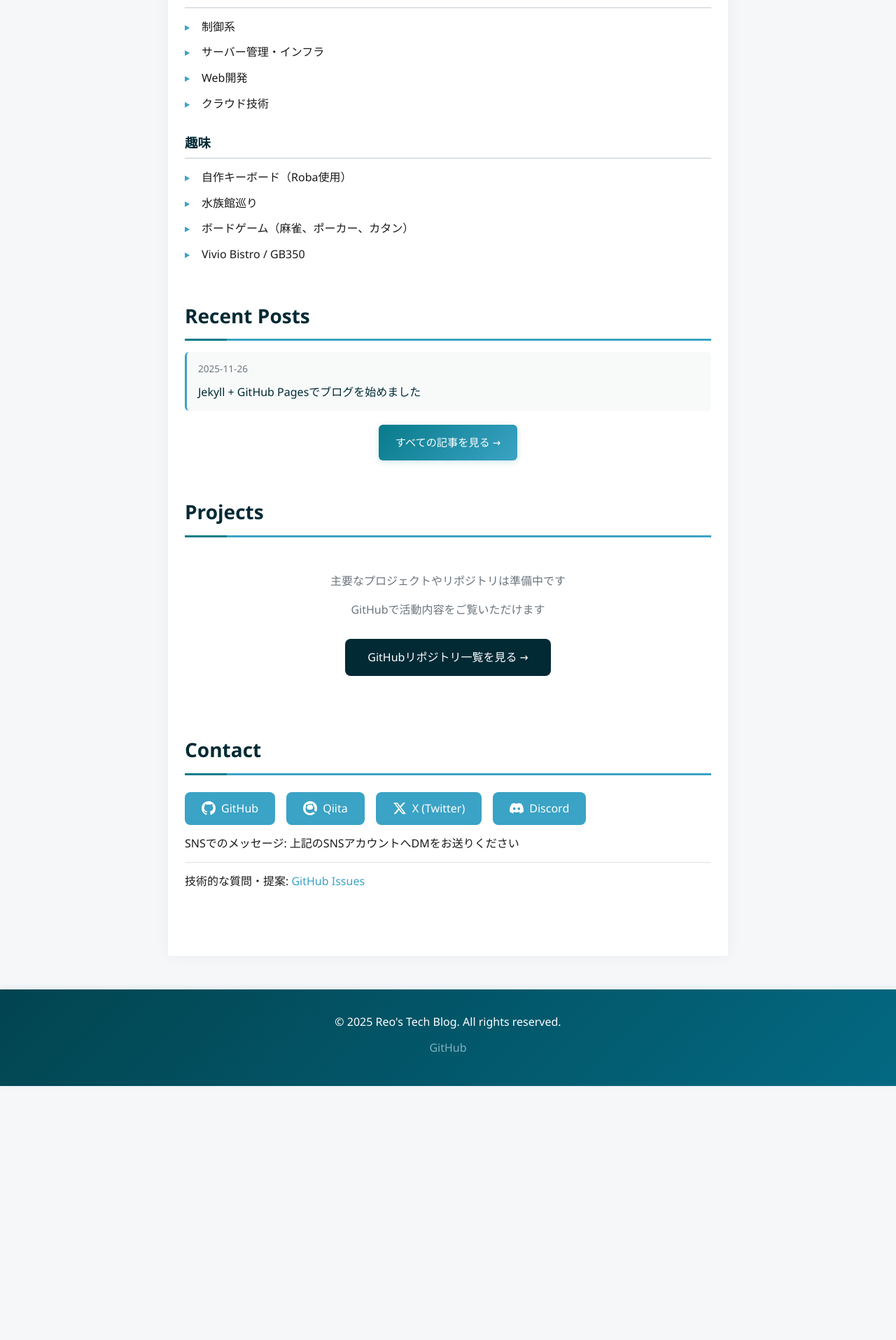
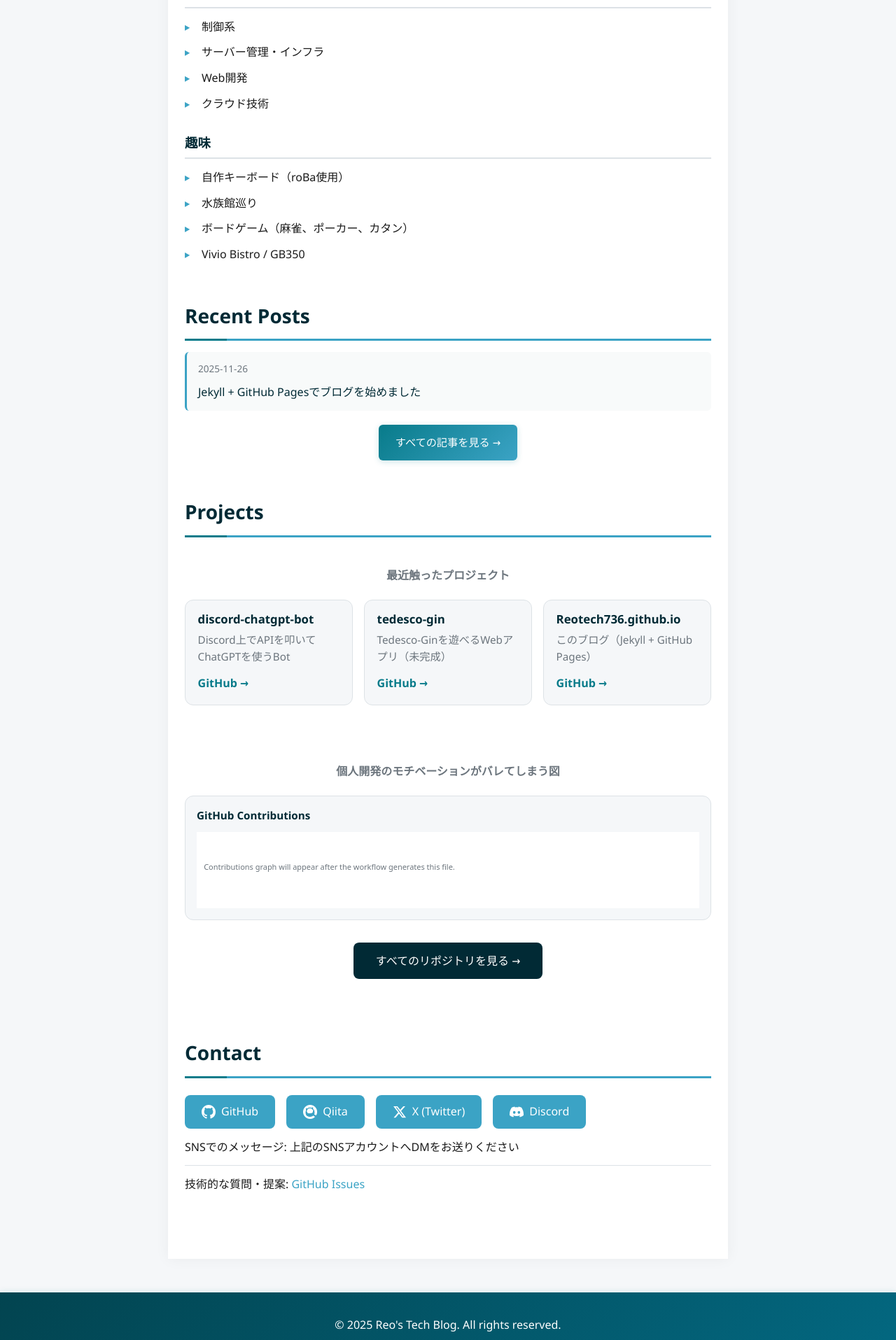
Before and after one commit to Reotech736/Reotech736.github.io, a Jekyll site: the page built from index.html, in a window 1280 px wide. Shown: the part 926-2841 px from the top of the page at 70% size. Built offline with Jekyll 4.4.1, drawn with Linux system fonts in a browser that asks for light colours; before the commit the page ends 2478 px from its top, so only the background shows below that.

Commit message:
feat: HomeにProjectsを追加

```diff
--- /dev/null
+++ b/_data/projects.yml
@@ -0,0 +1,9 @@
+- name: discord-chatgpt-bot
+  url: https://github.com/Reotech736/discord-chatgpt-bot
+  description: Discord上でAPIを叩いてChatGPTを使うBot
+- name: tedesco-gin
+  url: https://github.com/Reotech736/tedesco-gin
+  description: Tedesco-Ginを遊べるWebアプリ（未完成）
+- name: Reotech736.github.io
+  url: https://github.com/Reotech736/Reotech736.github.io
+  description: このブログ（Jekyll + GitHub Pages）
--- a/assets/css/style.css
+++ b/assets/css/style.css
@@ -563,8 +563,102 @@ footer p {
 
 /* プロジェクトセクション */
 .projects-content {
+    padding: 1.5rem 0 2rem;
+}
+
+.projects-intro {
     text-align: center;
-    padding: 2rem 0;
+    margin-bottom: 1rem;
+    color: var(--text-light);
+}
+
+.projects-grid {
+    display: grid;
+    grid-template-columns: repeat(3, minmax(0, 1fr));
+    gap: 1rem;
+    margin: 1.25rem 0 1.5rem;
+}
+
+.project-card {
+    text-align: left;
+    padding: 1rem 1.1rem;
+    background: var(--bg-light);
+    border-radius: 0.75rem;
+    border: 1px solid var(--border);
+    transition: transform 0.3s ease, box-shadow 0.3s ease, border-color 0.3s ease;
+}
+
+.project-card:hover {
+    transform: translateY(-3px);
+    box-shadow: 0 8px 18px rgba(8, 123, 138, 0.12);
+    border-color: rgba(8, 123, 138, 0.25);
+}
+
+.project-title {
+    margin-bottom: 0.5rem;
+    font-size: 1.05rem;
+    line-height: 1.3;
+}
+
+.project-title a {
+    color: var(--dark);
+    text-decoration: none;
+}
+
+.project-title a:hover,
+.project-title a:focus {
+    color: var(--primary);
+    outline: none;
+}
+
+.project-description {
+    margin-bottom: 0.75rem;
+    color: var(--text-light);
+    font-size: 0.95rem;
+    line-height: 1.55;
+}
+
+.project-link {
+    display: inline-flex;
+    align-items: center;
+    gap: 0.35rem;
+    color: var(--primary);
+    text-decoration: none;
+    font-weight: 600;
+}
+
+.project-link:hover,
+.project-link:focus {
+    text-decoration: underline;
+    outline: none;
+}
+
+.projects-extras {
+    margin-top: 1.25rem;
+}
+
+.projects-contributions {
+    background: var(--bg-light);
+    border: 1px solid var(--border);
+    border-radius: 0.75rem;
+    padding: 0.9rem 1rem 1rem;
+}
+
+.projects-subtitle {
+    font-size: 0.95rem;
+    color: var(--dark);
+    margin-bottom: 0.6rem;
+}
+
+.contributions-image {
+    width: 100%;
+    height: auto;
+    display: block;
+}
+
+.projects-actions {
+    margin-top: 1rem;
+    text-align: center;
 }
 
 .projects-content p {
@@ -764,6 +858,38 @@ footer p {
         font-size: 0.85rem;
     }
 
+    /* Projects */
+    .projects-grid {
+        grid-template-columns: 1fr;
+        gap: 0.75rem;
+        margin: 1rem 0 1.25rem;
+    }
+
+    .project-card {
+        padding: 0.85rem 0.95rem;
+    }
+
+    .project-title {
+        font-size: 1rem;
+    }
+
+    .project-description {
+        font-size: 0.85rem;
+    }
+
+    .projects-extras {
+        margin-top: 1rem;
+    }
+
+    .projects-contributions {
+        padding: 0.8rem 0.9rem 0.95rem;
+    }
+
+    .github-link {
+        width: 100%;
+        text-align: center;
+    }
+
     /* ブログ一覧 */
     .blog-list h1 {
         font-size: 1.3rem;
--- a/index.html
+++ b/index.html
@@ -61,7 +61,7 @@ title: Home
 
         <h4>趣味</h4>
         <ul class="hobby-list">
-            <li>自作キーボード（Roba使用）</li>
+            <li>自作キーボード（roBa使用）</li>
             <li>水族館巡り</li>
             <li>ボードゲーム（麻雀、ポーカー、カタン）</li>
             <li>Vivio Bistro / GB350</li>
@@ -87,11 +87,39 @@ title: Home
 <section id="projects">
     <h2>Projects</h2>
     <div class="projects-content">
-        <p>主要なプロジェクトやリポジトリは準備中です</p>
-        <p>GitHubで活動内容をご覧いただけます</p>
-        <a href="https://github.com/Reotech736?tab=repositories" target="_blank" rel="noopener" class="github-link">
-            GitHubリポジトリ一覧を見る →
-        </a>
+        <h4 class="projects-intro">最近触ったプロジェクト</h4>
+
+        <div class="projects-grid">
+            {% for project in site.data.projects limit:3 %}
+            <article class="project-card">
+                <h3 class="project-title">
+                    <a href="{{ project.url }}" target="_blank" rel="noopener">{{ project.name }}</a>
+                </h3>
+                {% if project.description %}
+                <p class="project-description">{{ project.description }}</p>
+                {% endif %}
+                <a class="project-link" href="{{ project.url }}" target="_blank" rel="noopener">GitHub →</a>
+            </article>
+            {% endfor %}
+        </div>
+
+    </div>
+
+    <div class="projects-content">
+        <h4 class="projects-intro">個人開発のモチベーションがバレてしまう図</h4>
+
+        <div class="projects-extras">
+            <div class="projects-contributions">
+                <h3 class="projects-subtitle">GitHub Contributions</h3>
+                <img src="{{ '/assets/images/contributions.svg' | relative_url }}" alt="GitHub contributions" loading="lazy" class="contributions-image">
+            </div>
+        </div>
+
+        <div class="projects-actions">
+            <a href="https://github.com/Reotech736?tab=repositories" target="_blank" rel="noopener" class="github-link">
+                すべてのリポジトリを見る →
+            </a>
+        </div>
     </div>
 </section>
 
```
Also changed, not shown: assets/images/contributions.svg (added).
